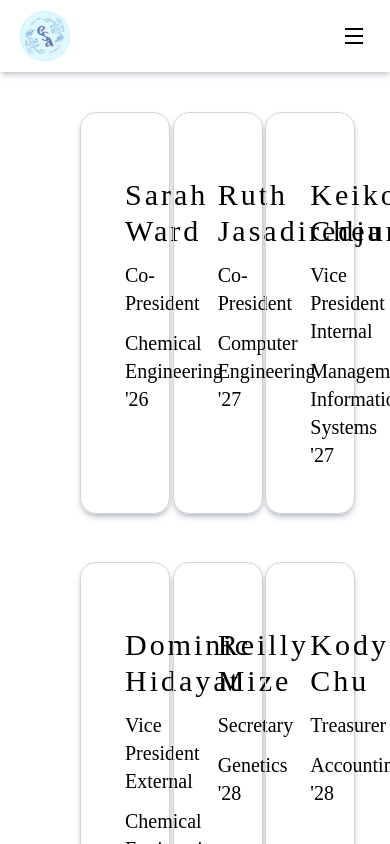
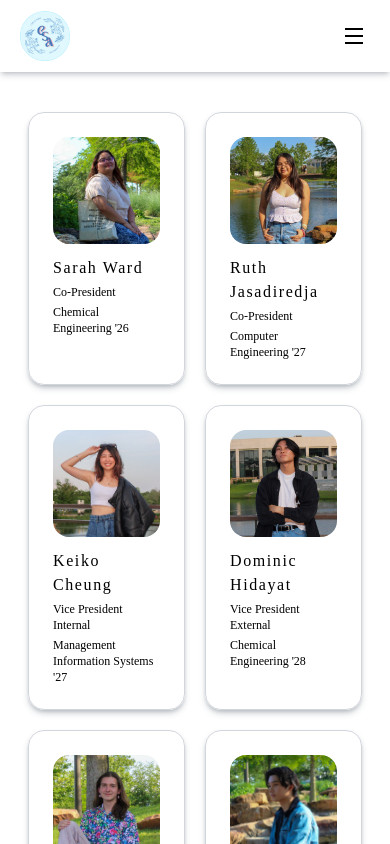
Before and after one commit to tamucsa/website, a Next.js app: page /officers in a window 390 px wide. Built offline with nearby package versions, Linux system fonts and the light colour scheme; a web font is replaced by a local one.

Commit message:
added /officers breakpoint window scaling

```diff
--- a/src/app/components/OfficerCard.tsx
+++ b/src/app/components/OfficerCard.tsx
@@ -5,17 +5,17 @@ import Link from "next/link";
 
 export default function OfficerCard({ officer }: { officer: Officer }) {
     return (
-        <div id={`${officer.id}`} className="flex flex-col gap-5 p-11 border border-gray-300 shadow-md/30 shadow-gray-600 rounded-2xl">
+        <div id={`${officer.id}`} className="flex flex-col gap-3 sm:gap-5 p-6 sm:p-8 md:p-11 border border-gray-300 shadow-md/30 shadow-gray-600 rounded-2xl">
             {/* Image section w/ clickable button to open modal */}
             <Link href={`/officers/${officer.id}`}>
                 <Image src={`/officerImages/cropped/${officer.id}.JPG`} alt={`${officer.name}'s photo`}
                     className="rounded-2xl hover:scale-105 duration-200 hover:brightness-110 transition-[transform, colors]" width={300} height={300}/>
             </Link>
             {/* Text section with name, position, major, and year */}
-            <div className="flex flex-col gap-3">
-                <h3 className="font-primary tracking-widest text-3xl">{officer.name}</h3>
-                <p className="font-secondary text-xl">{officer.position}</p>
-                <p className="font-secondary text-xl">{officer.major}</p>
+            <div className="flex flex-col gap-1 sm:gap-2 md:gap-3">
+                <h3 className="font-primary tracking-widest text-base sm:text-2xl md:text-3xl">{officer.name}</h3>
+                <p className="font-secondary text-xs sm:text-lg md:text-xl">{officer.position}</p>
+                <p className="font-secondary text-xs sm:text-lg md:text-xl">{officer.major}</p>
             </div>
         </div>
     );
--- a/src/app/officers/page.tsx
+++ b/src/app/officers/page.tsx
@@ -4,12 +4,12 @@ import OfficerCard from "@/app/components/OfficerCard";
 
 const OfficerPage = () => {
     return (
-        <div className="flex flex-col items-center gap-5 md:gap-10 px-20 md:px-0">
+        <div className="flex flex-col items-center gap-5 md:gap-10 mx-7 sm:mx-15">
           {/* <header className="flex flex-col text-center mt-10 md:mt-15 gap-3">
             <h1 className="font-primary tracking-wider text-3xl md:text-4xl">Officers</h1>
           </header> */}
-          <main className="mt-10 md:mt-15 md:mb-15">
-            <div className='grid grid-cols-3 grid-rows-6 gap-12'>
+          <main className="mt-10 md:mt-15 mb-10 md:mb-15">
+            <div className='grid gap-5 grid-cols-2 sm:grid-rows-9 sm:gap-12 lg:grid-cols-3 lg:grid-rows-6 lg:gap-12'>
               {
                   OfficerList.map((officer) => (
                       <OfficerCard key={officer.name} officer={officer} />
```
